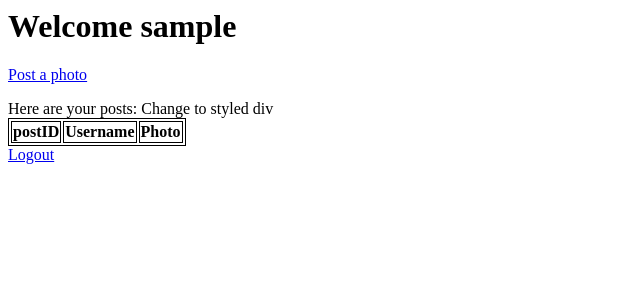
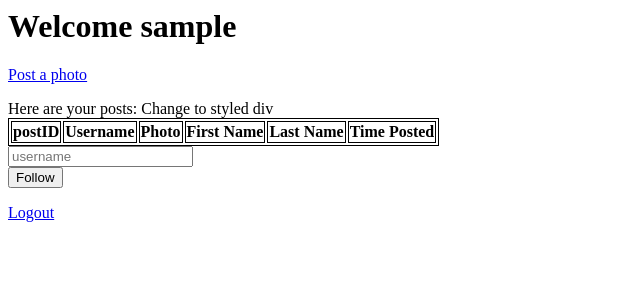
Before and after one commit to mkarroqe/Finstagram, a Flask app: page /home in a window 1280 px wide. Shown: the top 300 px of the page, without its empty margins (0-640 px from the left). Run offline with Flask 2, Linux system fonts and the light colour scheme; the visitor is signed in with stand-in values (Sample User, id 1); tables that the repository leaves empty or names only in its code hold one stand-in row (values such as "Sample post"); lists and menus that the app fills with data are empty.

Commit message:
Fixed photo pull query

```diff
--- a/app.py
+++ b/app.py
@@ -94,9 +94,9 @@ def logout():
 def home():
     user = session['username']
     cursor = conn.cursor()
-    # query = '''SELECT photoPoster, firstName, lastName, filepath, postingDate, caption FROM
-    # Photo NATURAL JOIN Person WHERE photoPoster = %s ORDER BY postingDate DESC '''
-    query = "SELECT * FROM Photo WHERE photoPoster = %s ORDER BY postingDate DESC"
+    query = '''SELECT photoID ,photoPoster, firstName, lastName, filepath, postingDate, caption FROM
+    Photo JOIN Person ON Person.username = Photo.photoPoster WHERE photoPoster = %s ORDER BY postingDate DESC '''
+    # query = "SELECT * FROM Photo WHERE photoPoster = %s ORDER BY postingDate DESC"
     cursor.execute(query, (user))
     data = cursor.fetchall()
     cursor.close()
@@ -105,6 +105,17 @@ def home():
 @app.route('/post_page')
 def postPage():
     return render_template('post_page.html')
+
+@app.route('/follow', methods=['GET', 'POST'])
+def follow():
+    user = session['username']
+    followee = request.form["username"]
+    cursor = conn.cursor()
+    ins = "INSERT INTO Follow VALUES( %s, %s, %s)"
+    cursor.execute(ins, (followee,user, 0))
+    conn.commit()
+    cursor.close()
+    return render_template('home.html')
 
 @app.route('/post_photo', methods=['GET', 'POST'])
 def postPhoto():
--- a/templates/home.html
+++ b/templates/home.html
@@ -23,6 +23,9 @@ Change to styled div
 	<th>postID</th>
     <th>Username</th>
     <th>Photo</th>
+    <th>First Name</th>
+    <th>Last Name</th>
+    <th>Time Posted</th>
 
 
 {% for line in photos %}
@@ -30,9 +33,20 @@ Change to styled div
 		<td>{{line.photoID}}</td>
         <td>{{line.photoPoster}}</td>
         <td><img src ={{line.filepath}}></td>
+        <td>{{line.firstName}}</td>
+        <td>{{line.lastName}}</td>
+        <td>{{line.postingDate}}</td>
 	</tr>
 {% endfor %}
 </table>
+
+<form action="/follow" method="POST">
+	<input type="text" name = "username" placeholder="username" required/> </br>
+	<input type="submit" value = Follow />
+	{% if error %}
+		<p class="error"><strong>Error:</strong> {{error}}</p>
+	{% endif %}
+</form>
 
 <a href="/logout">Logout</a>
 
```
